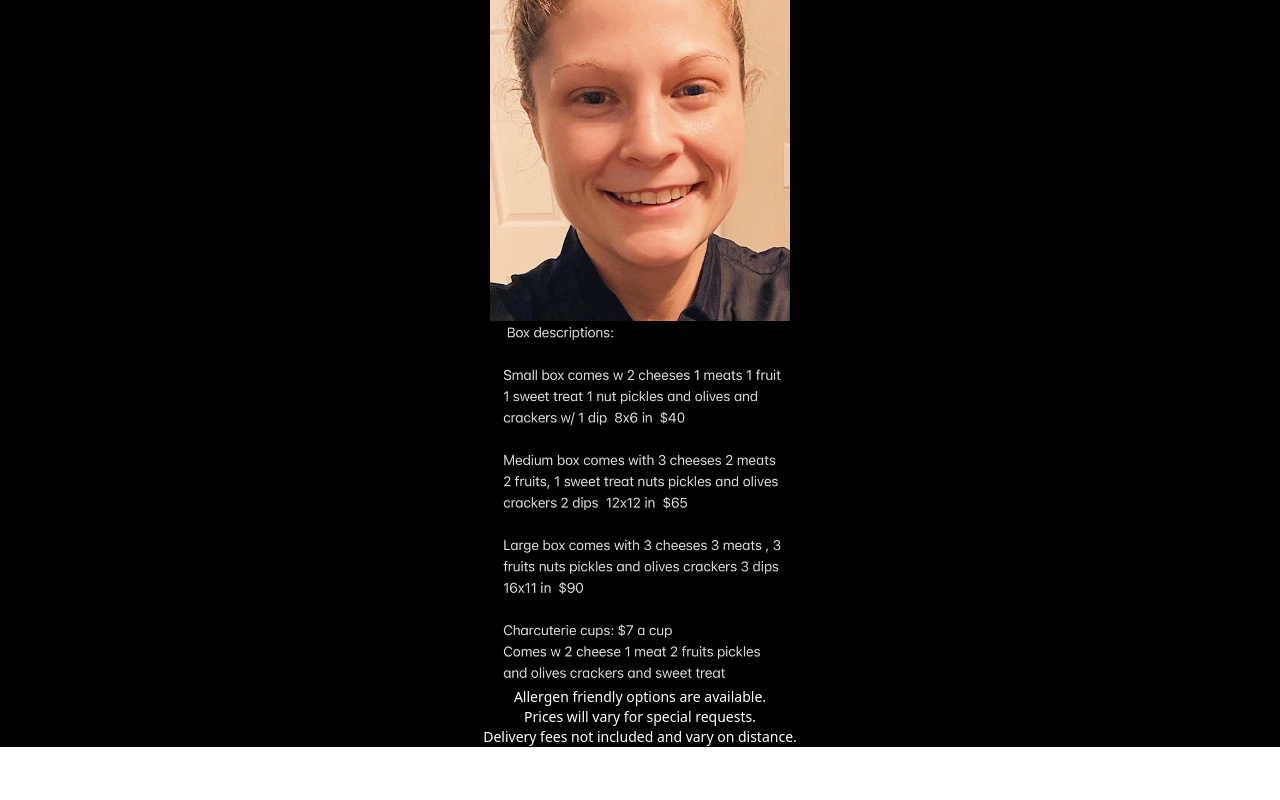
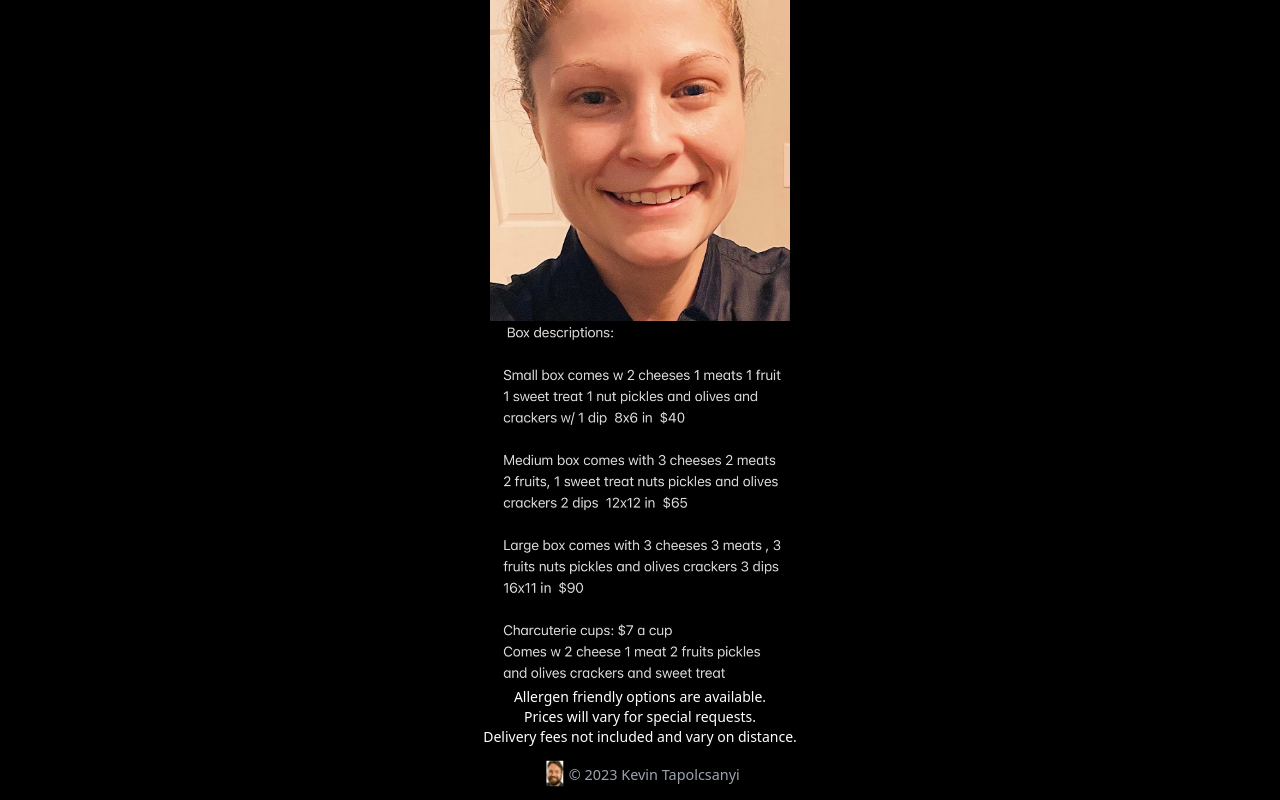
Before and after one commit to KevinTapol/Hannah, a React (Vite) app: page / in a window 1280 px wide. Shown: the part 328-1128 px from the top of the page. Before the commit the page ends 1075 px from the top, so only its background shows below. Built offline with nearby package versions, Linux system fonts and the light colour scheme.

Commit message:
fixed footer

```diff
--- a/src/App.jsx
+++ b/src/App.jsx
@@ -6,7 +6,7 @@ const App = () => {
   return (
     <div className='bg-black'>
       <Main />
-      {/* <Footer /> */}
+      <Footer />
     </div>
   )
 }
--- a/src/components/Footer.jsx
+++ b/src/components/Footer.jsx
@@ -1,4 +1,5 @@
 import React from 'react'
+import favicon from '/images/profileFavicon1.png'
 
 const Footer = () => {
   return (
```
